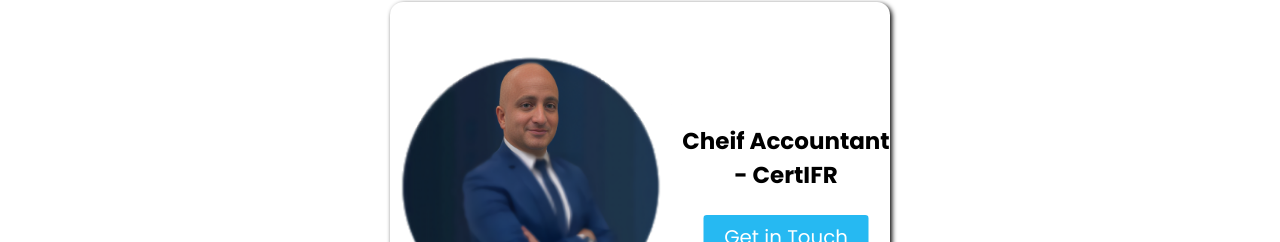
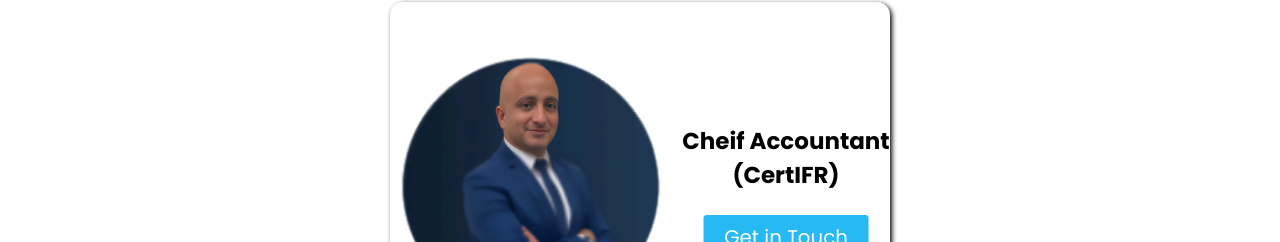
Before and after one commit to akmalkimo/AhmedGamal, a React (Vite) app: page / in a window 1280 px wide. Shown: the part 225-467 px from the top of the page. Built offline with nearby package versions, Linux system fonts and the light colour scheme.

Commit message:
Client revision.

```diff
--- a/src/Page1.jsx
+++ b/src/Page1.jsx
@@ -7,7 +7,7 @@ function Page1(){
                 <div className="introCard">
                     <img src="/AhmedGamal/baba.png" alt="profile-photo" className="baba"/>
                     <div className="imgTextWrapper">
-                        <h1 className="intro textCentered">Cheif Accountant - CertIFR</h1>
+                        <h1 className="intro textCentered">Cheif Accountant (CertIFR)</h1>
                         <div className="bttnWrapper">
                             <a href="#page4">
                                 <button className="cta">Get in Touch</button>
```
